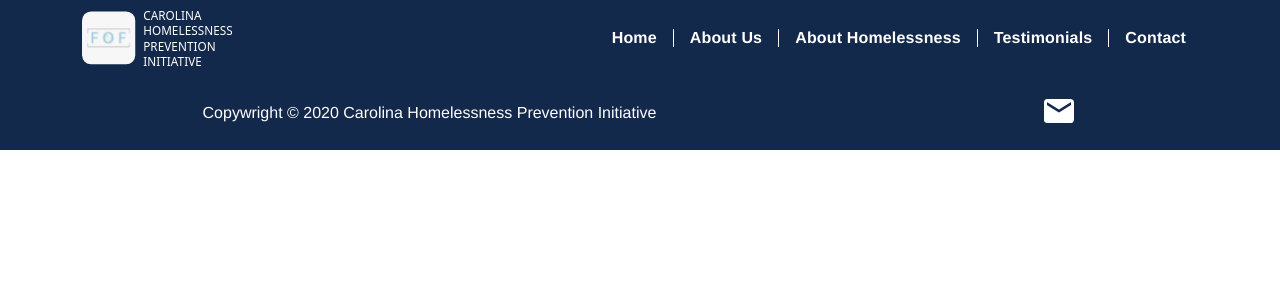
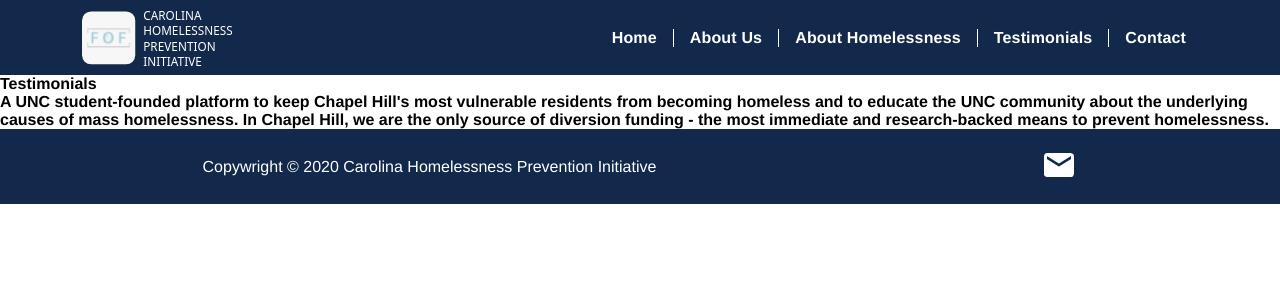
Before and after one commit to web-dev-carolina/CHPI, a React (Create React App) app in the folder chpi-website/: page /Testimonials in a window 1280 px wide. Shown: the top 300 px of the page. Built offline with nearby package versions, Linux system fonts and the light colour scheme.

Commit message:
Add Testimonials page

```diff
--- a/chpi-website/src/CSS/Homelessness.css
+++ b/chpi-website/src/CSS/Homelessness.css
@@ -1,3 +1,3 @@
-.homelessness{
+  .homelessness{
     margin-top: 75px;
 }
--- a/chpi-website/src/Component/Testimonials.js
+++ b/chpi-website/src/Component/Testimonials.js
@@ -4,7 +4,15 @@
 function Testimonials(){
     return (
         <div className="testimonials">
-
+            <div className="wrapper">
+                <div className="title">
+                    <h1>Testimonials</h1>
+                </div>
+                <div className="content">
+                    <h4> A UNC student-founded platform to keep Chapel Hill's most vulnerable residents from becoming homeless and to educate the UNC community about the underlying causes of mass homelessness.
+                    In Chapel Hill, we are the only source of diversion funding - the most immediate and research-backed means to prevent homelessness.</h4>
+                </div>
+            </div>
         </div>
     )
 }
```
